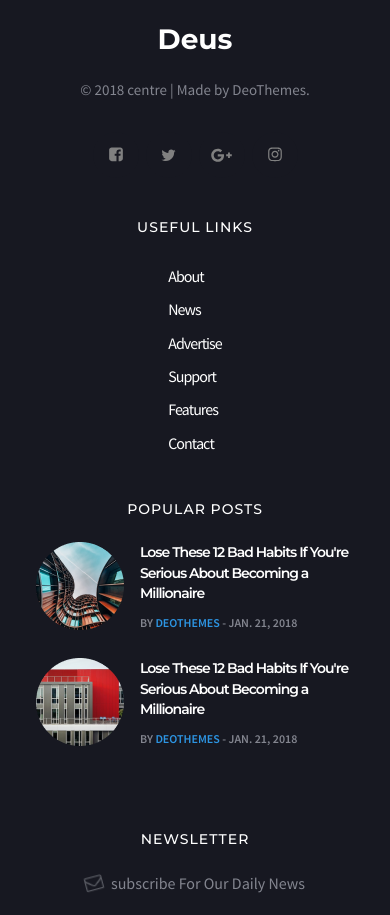
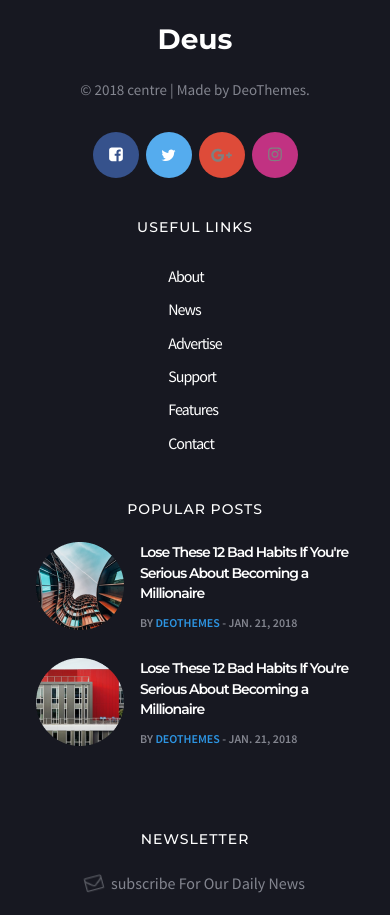
Before and after one commit to GustoBit/The-third., a plain HTML site: page contact.html in a window 390 px wide. Shown: the part 1060-1975 px from the top of the page. Drawn offline with Linux system fonts and the light colour scheme.

```diff
--- a/css/media.less
+++ b/css/media.less
@@ -1015,8 +1015,38 @@
     .bg-white .all-hour {
         padding: 35px 20px;
     }
+    .footer .social .facebook {
+        background-color: #36528c;
+        img {
+            filter: brightness(1) invert(0);
+        }
+    }
+    .footer .social .twitter {
+        background-color: #55acee;
+        img {
+            filter: brightness(1) invert(0);
+        }
+    }
+    .footer .social .google:hover {
+        background-color: #de4b39;
+        img {
+            filter: brightness(1) invert(0);
+        }
+    }
+    .footer .social .instagram:hover {
+        background-color: #c13282;
+        img {
+            filter: brightness(1) invert(0);
+        }
+    }
+    .footer .social .google {
+        background-color: #de4b39;
+    }
+    .footer .social .instagram {
+        background-color: #c13282;
+    }
 }
-@media (max-width: 500px) {
+@media (max-width: 540px) {
     .father .flex-1 {
         flex-basis: 100%;
     }
```
Also changed, not shown: css/media.css.
